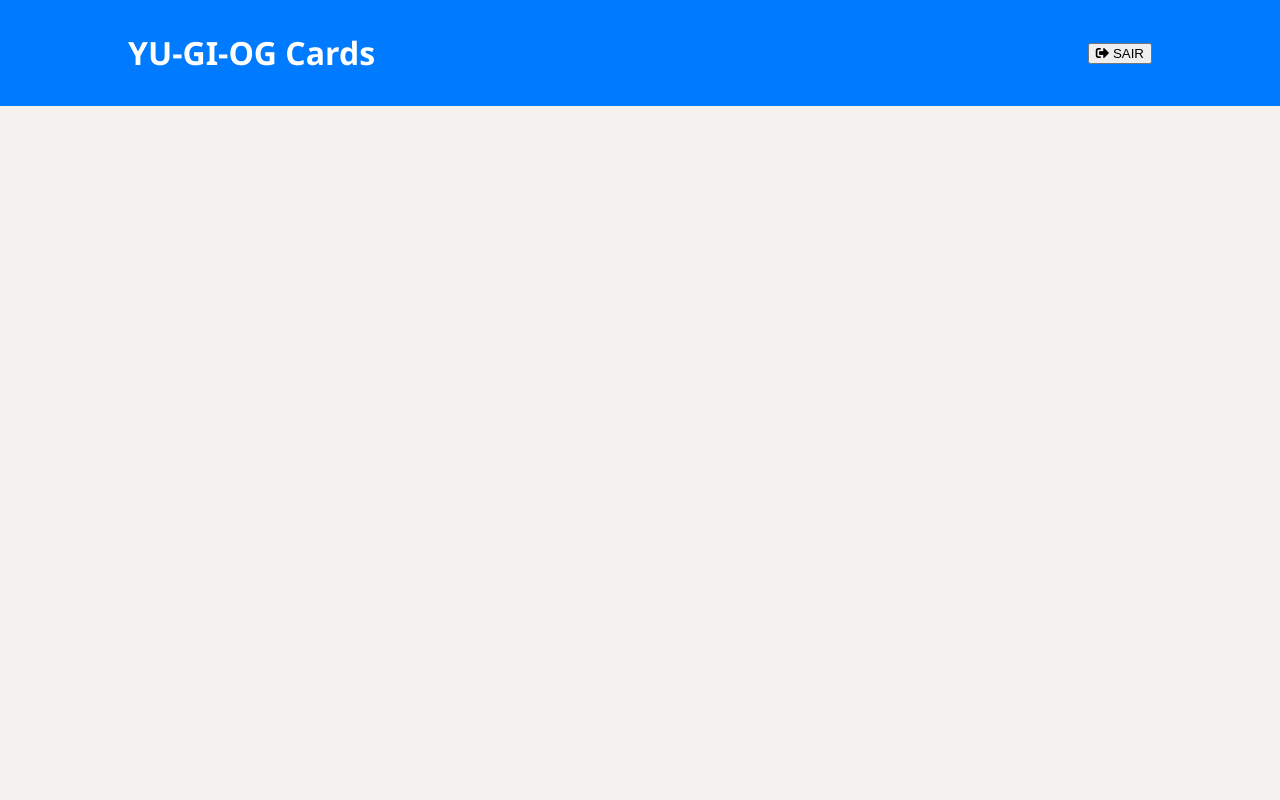
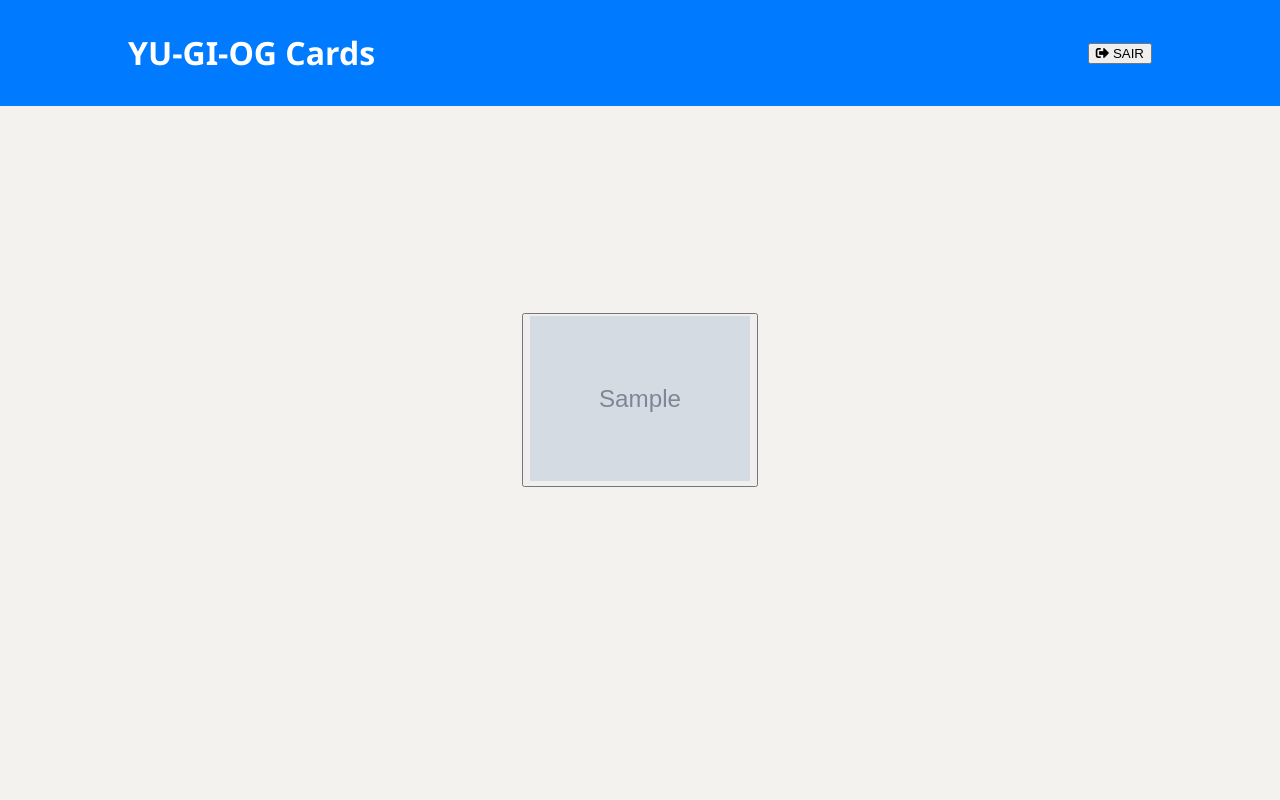
Before and after one commit to FrancimarAlexandre/Project_YU-GI-OH_CARDS, a Django app: template YUGIOH_Cards/cards/templates/index.html in a window 1280 px wide. Run offline with Django 5.2, Linux system fonts and the light colour scheme; the template is opened without the code that fills it: most values are stand-ins (such as "Sample title", 1, 10 or a date in 2020); grey boxes marked "Sample" are stand-in pictures.

Commit message:
update template: atulizando páginas index.html e cards/info.html

```diff
--- a/YUGIOH_Cards/cards/static/home.css
+++ b/YUGIOH_Cards/cards/static/home.css
@@ -4,6 +4,25 @@
     padding: 0;
     box-sizing: border-box;
     background-color: #f3f2ef;
+    display: flex;
+    justify-content: center; /* Centraliza horizontalmente */
+    align-items: center; /* Centraliza verticalmente */
+    min-height: 100vh; /* Garante que o corpo ocupe toda a altura da viewport */
+    margin: 0;
+}
+
+.container {
+    display: flex;
+    flex-wrap: wrap; /* Permite que as imagens quebrem para a próxima linha, se necessário */
+    justify-content: center; /* Centraliza as imagens dentro da container */
+    gap: 10px; /* Espaçamento entre os itens */
+    max-width: 100%; /* Garante que o container não seja maior que a tela */
+    padding: 10px; /* Adiciona um pouco de espaçamento interno */
+}
+
+.image_card {
+    max-width: 220px; /* Garante que as imagens não sejam maiores que o botão */
+    height: auto; /* Mantém a proporção da imagem */
 }
 
 header {
@@ -27,11 +46,7 @@
 }
 
 
-.container {
-    width: 60%;
-    margin: 120px auto;
-    overflow: hidden;
-}
+
 
 article {
     background-color: #fff;
--- a/YUGIOH_Cards/cards/templates/index.html
+++ b/YUGIOH_Cards/cards/templates/index.html
@@ -23,11 +23,9 @@
         </div>
     </header>
 
-<div>
+<div class="container">
     {% for i in cards %}
-    <h3>nome</h3>
-    <p>{{ i.name }}</p>
-
+    <button ><img class="image_card" src= {{ i.img }} alt="img_card"></button>
     {% endfor %}
 </div>
 </body>
```
Also changed, not shown: YUGIOH_Cards/cards/templates/cards/info.html (added, +20 -0 lines), YUGIOH_Cards/db.sqlite3.
